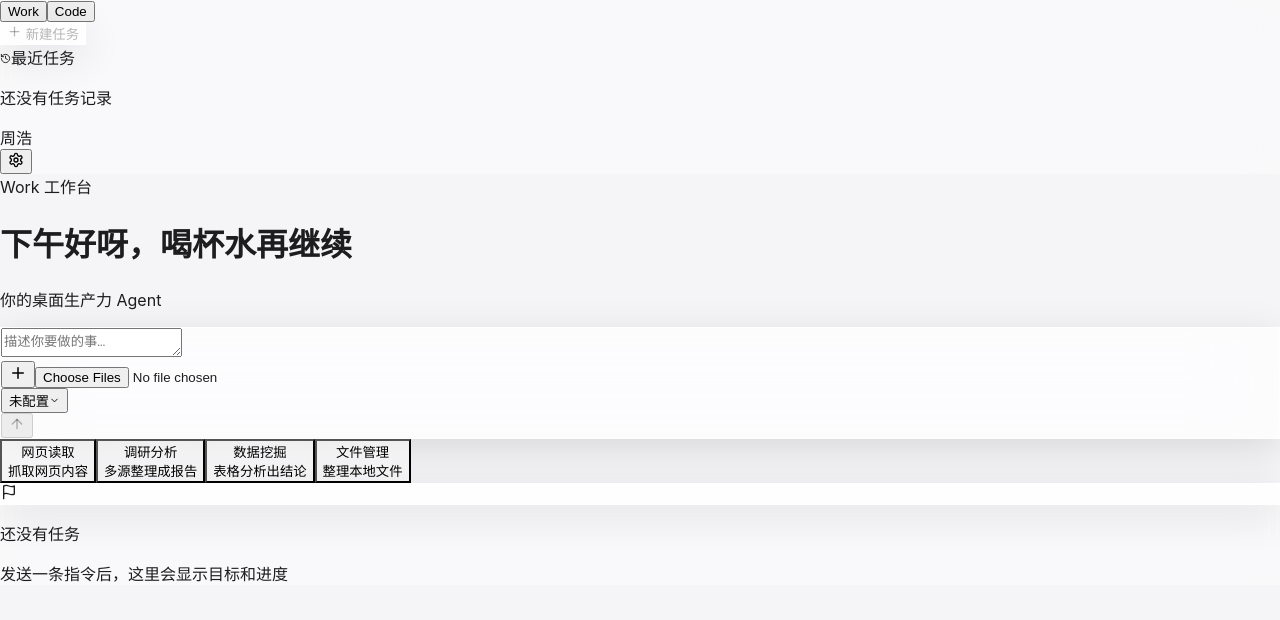
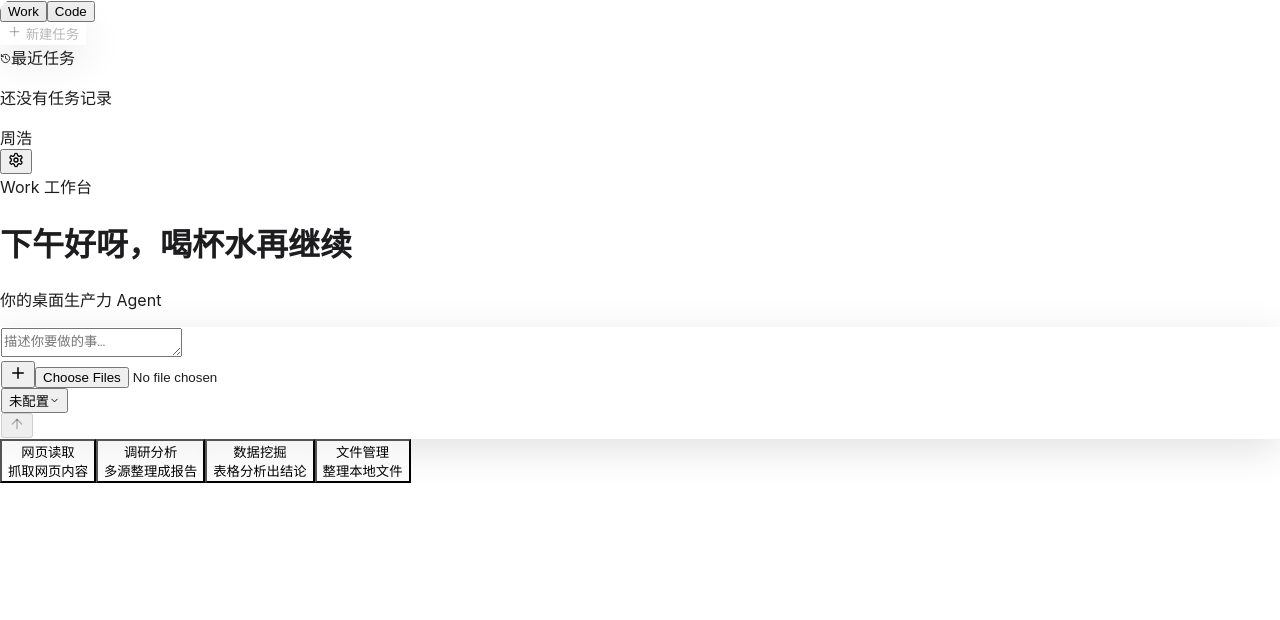
Before and after one commit to Hollychou924/Harness-Learning, a React (Vite) app in the folder projects/desktop-agent/src/renderer/: page / in a window 1280 px wide. Shown: the top 620 px of the page. Built offline with nearby package versions, Linux system fonts and the light colour scheme.

Commit message:
fix: 右栏无任务时不展示 + 客户端四角圆角
1. RightPanel 在 idle 状态返回 null，不再占据右侧空间
2. #root 去掉背景色让系统 vibrancy 透出，加 border-radius 12px + overflow-hidden 让四角圆滑

```diff
--- a/projects/desktop-agent/src/renderer/src/components/RightPanel.tsx
+++ b/projects/desktop-agent/src/renderer/src/components/RightPanel.tsx
@@ -24,20 +24,7 @@ export function RightPanel() {
   const hasTask = status !== 'idle'
 
   if (!hasTask) {
-    return (
-      <aside className="glass-soft w-72 flex-shrink-0 flex flex-col border-l border-white/40">
-        <div className="drag h-9" />
-        <div className="flex-1 flex flex-col items-center justify-center px-6 text-center select-none">
-          <div className="w-10 h-10 rounded-xl glass flex items-center justify-center mb-3">
-            <Flag size={16} className="text-[var(--ink-soft)]" />
-          </div>
-          <p className="text-sm text-[var(--ink-soft)]">还没有任务</p>
-          <p className="text-xs text-[var(--ink-soft)] mt-1 opacity-70">
-            发送一条指令后，这里会显示目标和进度
-          </p>
-        </div>
-      </aside>
-    )
+    return null
   }
 
   const total = steps.length > 0 ? steps[0].total : 0
--- a/projects/desktop-agent/src/renderer/src/index.css
+++ b/projects/desktop-agent/src/renderer/src/index.css
@@ -13,11 +13,15 @@
 html, body, #root {
   height: 100%;
   margin: 0;
-  background: rgba(245, 245, 247, 0.85);
   font-family: -apple-system, BlinkMacSystemFont, "SF Pro Text", "PingFang SC", "Microsoft YaHei", sans-serif;
   color: var(--ink);
   -webkit-font-smoothing: antialiased;
   letter-spacing: 0;
+}
+
+#root {
+  border-radius: 12px;
+  overflow: hidden;
 }
 
 /* Mac 液态玻璃基础层：配合主进程 vibrancy */
```
